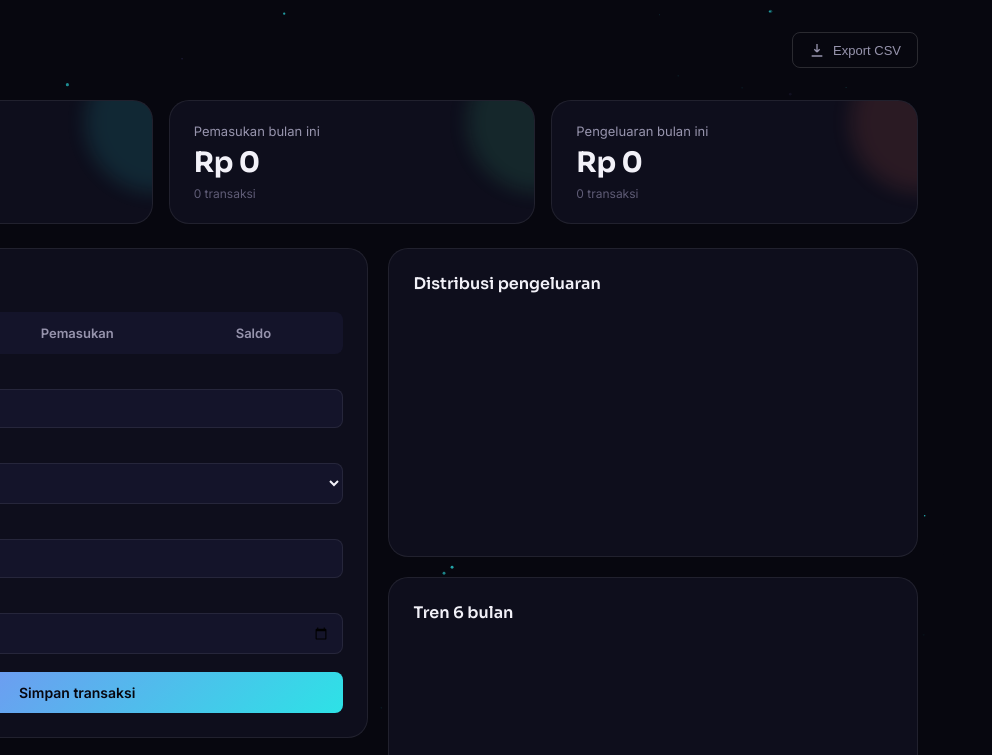
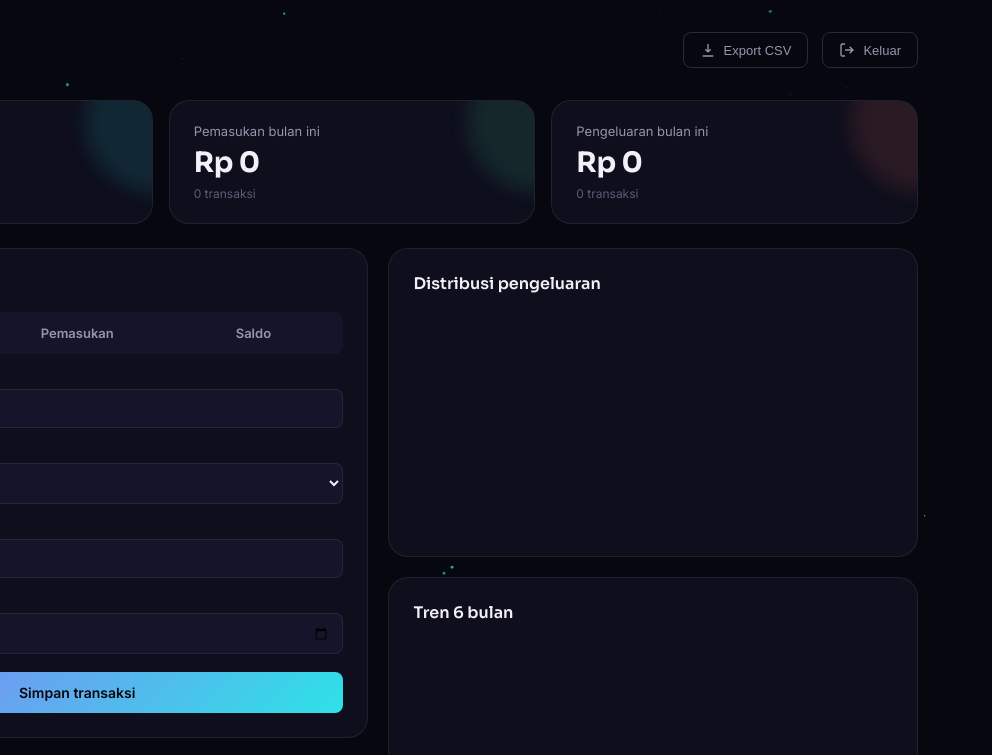
Before and after one commit to ysffend/cosmic-spend, a plain HTML site: page expense tracker.html in a window 1280 px wide. Shown: the top 755 px of the page, 288-1280 px from the left. Drawn offline with nearby package versions, Linux system fonts and the light colour scheme; no server answers.

Commit message:
Pembaruan kode terbaru

```diff
--- a/expense tracker.html
+++ b/expense tracker.html
@@ -37,6 +37,21 @@
               <path d="M12 3v12m0 0l-4-4m4 4l4-4M4 21h16" />
             </svg>
             Export CSV
+          </button>
+          <button class="btn-ghost" id="logoutBtn">
+            <svg
+              width="16"
+              height="16"
+              viewBox="0 0 24 24"
+              fill="none"
+              stroke="currentColor"
+              stroke-width="2"
+            >
+              <path
+                d="M9 21H5a2 2 0 0 1-2-2V5a2 2 0 0 1 2-2h4M16 17l5-5-5-5M21 12H9"
+              />
+            </svg>
+            Keluar
           </button>
         </div>
       </header>
```
